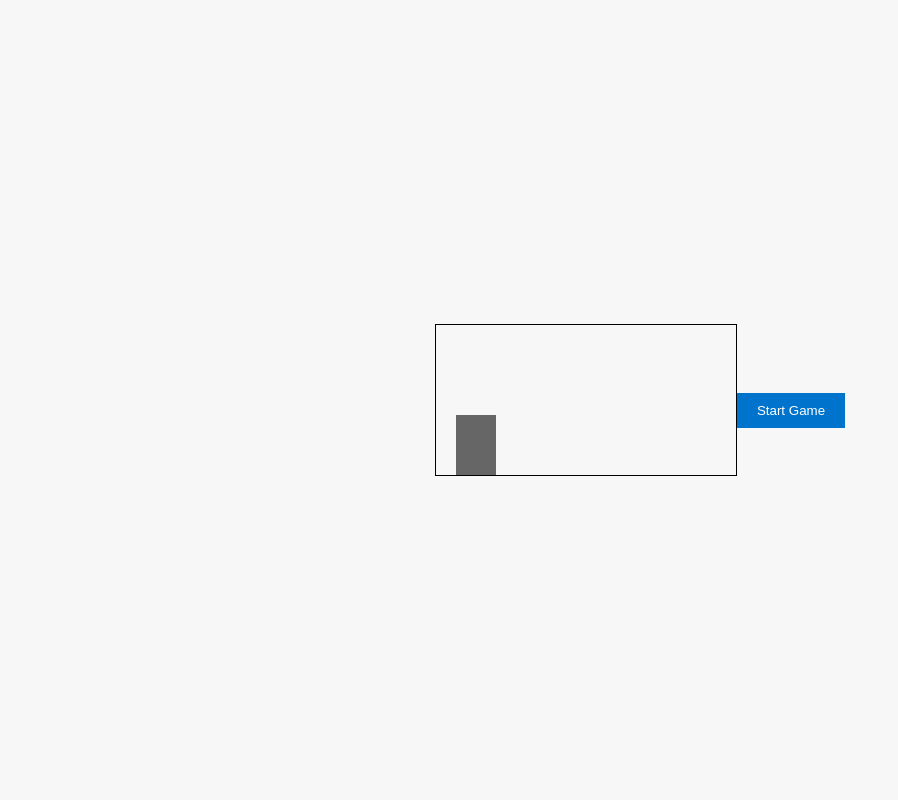
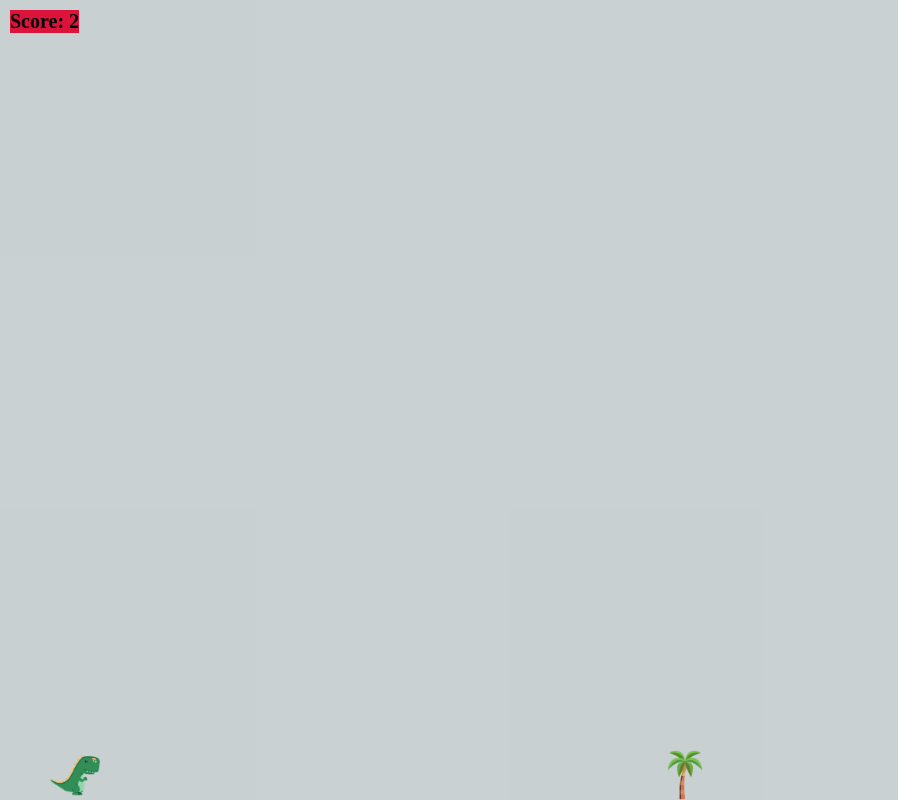
Before and after one commit to kopontheledi/dinosaur-jump-, a plain HTML site: page src/index.html in a window 1280 px wide. Shown: the whole page, without its empty margins (0-898 px from the left). Drawn offline with Linux system fonts and the light colour scheme.

Commit message:
added files and deleted a folder

```diff
--- a/src/index.html
+++ b/src/index.html
@@ -3,16 +3,14 @@
 <head>
     <meta charset="UTF-8">
     <meta name="viewport" content="width=device-width, initial-scale=1.0">
-    <link rel="stylesheet" href="./style/style.css">
+    <link rel="stylesheet" type="text/css" href="style.css">
     <title>Dinosaur Jump Game</title>
-    <script src="./javascript/script.js"></script>
 </head>
 <body>
-    <div class="game-container">
-        <div class="dinosaur"></div>
-        <div class="obstacle"></div>
+    <div id="game-container">
+        <img id="dinosaur" src="./public/tyrannosaurus-rex.png" alt="Dinosaur">
     </div>
-    <button id="start-button">Start Game</button>
-
+    <div id="score">Score: 0</div>
+    <script src="script.js"></script>
 </body>
 </html>
--- a/src/javascript/script.js
+++ /dev/null
@@ -1,41 +0,0 @@
-document.addEventListener('DOMContentLoaded', function () {
-    const dinosaur = document.querySelector('.dinosaur');
-    const obstacle = document.querySelector('.obstacle');
-    const startButton = document.getElementById('start-button');
-
-    let isJumping = false;
-    let gameStarted = false;
-
-    startButton.addEventListener('click', startGame);
-
-    function startGame() {
-        if (!gameStarted) {
-            gameStarted = true;
-            startButton.disabled = true;
-            obstacle.style.animation = 'obstacleMove 2s linear infinite';
-            document.addEventListener('keydown', jump);
-        }
-    }
-
-    function jump(event) {
-        if (event.keyCode === 32 && !isJumping) {
-            isJumping = true;
-            let position = 0;
-            const jumpInterval = setInterval(() => {
-                if (position === 150) {
-                    clearInterval(jumpInterval);
-                    const fallInterval = setInterval(() => {
-                        if (position === 0) {
-                            clearInterval(fallInterval);
-                            isJumping = false;
-                        }
-                        position -= 10;
-                        dinosaur.style.bottom = position + 'px';
-                    }, 20);
-                }
-                position += 10;
-                dinosaur.style.bottom = position + 'px';
-            }, 20);
-        }
-    }
-});
--- /dev/null
+++ b/src/script.js
@@ -0,0 +1,98 @@
+// Wait for the DOM to be fully loaded before executing the code
+document.addEventListener('DOMContentLoaded', function () {
+    // Get references to important elements in the game
+    const gameContainer = document.getElementById('game-container'); // The game container
+    const dinosaur = document.getElementById('dinosaur'); // The dinosaur
+    let isJumping = false; // A flag to track if the dinosaur is currently jumping
+
+    // Function to create obstacles
+    function createObstacle() {
+        // Create a new obstacle image element
+        const obstacle = document.createElement('img');
+        obstacle.classList.add('obstacle'); // Add a CSS class for styling
+        obstacle.src = './public/coconut-tree.png'; // Set the obstacle's image source
+        gameContainer.appendChild(obstacle); // Add the obstacle to the game container
+
+        let obstaclePosition = 1000; // Initial position of the obstacle
+        obstacle.style.left = obstaclePosition + 'px'; // Set the initial left position of the obstacle
+
+        // Interval to move the obstacle to the left
+        const obstacleMoveInterval = setInterval(() => {
+            if (obstaclePosition < -60) {
+                // If the obstacle goes off the screen, remove it and create a new one
+                clearInterval(obstacleMoveInterval);
+                gameContainer.removeChild(obstacle);
+                createObstacle();
+            }
+
+            obstaclePosition -= 10; // Move the obstacle to the left
+            obstacle.style.left = obstaclePosition + 'px';
+
+            // Get the bottom position of the dinosaur
+            const dinosaurBottom = parseInt(dinosaur.style.bottom);
+
+            // Check for collision with the dinosaur
+            if (
+                obstaclePosition > 0 &&
+                obstaclePosition < 60 &&
+                dinosaurBottom <= 50 // Adjust this value based on your dinosaur's height
+            ) {
+                clearInterval(obstacleMoveInterval); // Stop the obstacle movement
+                alert('Game over! Your score: ' + score); // Show game over message
+                score = 0; // Reset the score to 0
+                updateScore(); // Update the score display
+                document.location.reload(); // Reload the page to restart the game
+            }
+
+            // If the obstacle passes the dinosaur, increase the score
+            if (obstaclePosition === 0) {
+                score++;
+                updateScore();
+            }
+        }, 20); // Move the obstacle every 20 milliseconds
+    }
+
+    let score = 0; // Initialize the score to 0
+    updateScore(); // Update the initial score display
+
+    // Event listener for the spacebar key to make the dinosaur jump
+    document.addEventListener('keydown', jump);
+
+    // Function to update the score display
+    function updateScore() {
+        const scoreElement = document.getElementById('score');
+        scoreElement.textContent = 'Score: ' + score;
+    }
+
+    // Function to make the dinosaur jump
+    function jump(event) {
+        if (event.keyCode === 32 && !isJumping) {
+            isJumping = true; // Set the jumping flag to true
+            let position = 0; // Initial jump position
+
+            // Interval for the upward jump movement
+            const jumpInterval = setInterval(() => {
+                if (position >= 100) {
+                    // If the jump reaches its peak, start falling
+                    clearInterval(jumpInterval);
+
+                    // Interval for the downward fall movement
+                    const fallInterval = setInterval(() => {
+                        if (position <= 0) {
+                            // If the fall is complete, clear the fall interval and reset the jump flag
+                            clearInterval(fallInterval);
+                            isJumping = false;
+                        }
+                        position -= 5; // Move the dinosaur downward
+                        dinosaur.style.bottom = position + 'px';
+                    }, 20);
+                }
+                position += 5; // Move the dinosaur upward
+                dinosaur.style.bottom = position + 'px';
+            }, 20);
+        }
+    }
+
+    // Start the game by creating the first obstacle
+    createObstacle();
+});
--- /dev/null
+++ b/src/style.css
@@ -0,0 +1,35 @@
+body {
+    margin: 0;
+    overflow: hidden;
+}
+
+#game-container {
+    width: 100%;
+    height: 100vh;
+    background-color: #b9c3c5c5;
+    position: relative;
+}
+
+#dinosaur {
+    width: 50px;
+    height: 50px;
+    position: absolute;
+    bottom: 0;
+    left: 50px;
+}
+
+.obstacle {
+    width: 50px; /* Adjust the width and height as needed */
+    height: 50px;
+    position: absolute;
+    bottom: 0;
+}
+
+#score {
+    position: absolute;
+    top: 10px;
+    left: 10px;
+    font-size: 20px;
+    font-weight: bold;
+    background-color: crimson;
+}
--- a/src/style/style.css
+++ /dev/null
@@ -1,55 +0,0 @@
-body {
-    margin: 0;
-    padding: 0;
-    display: flex;
-    justify-content: center;
-    align-items: center;
-    height: 100vh;
-    background-color: #f7f7f7;
-}
-
-.game-container {
-    position: relative;
-    width: 300px;
-    height: 150px;
-    background-color: #f7f7f7;
-    border: 1px solid #000;
-    overflow: hidden;
-}
-
-.dinosaur {
-    position: absolute;
-    bottom: 0;
-    left: 20px;
-    width: 40px;
-    height: 60px;
-    background-color: #666;
-}
-
-.obstacle {
-    position: absolute;
-    bottom: 0;
-    right: 0;
-    width: 20px;
-    height: 40px;
-    background-color: #333;
-    animation: obstacleMove 2s linear infinite;
-}
-
-@keyframes obstacleMove {
-    from {
-        right: 0;
-    }
-    to {
-        left: 100%;
-    }
-}
-
-button {
-    margin-top: 20px;
-    padding: 10px 20px;
-    background-color: #0074cc;
-    color: #fff;
-    border: none;
-    cursor: pointer;
-}
```
Also changed, not shown: src/public/coconut-tree.png (added), src/public/tyrannosaurus-rex.png (added).
